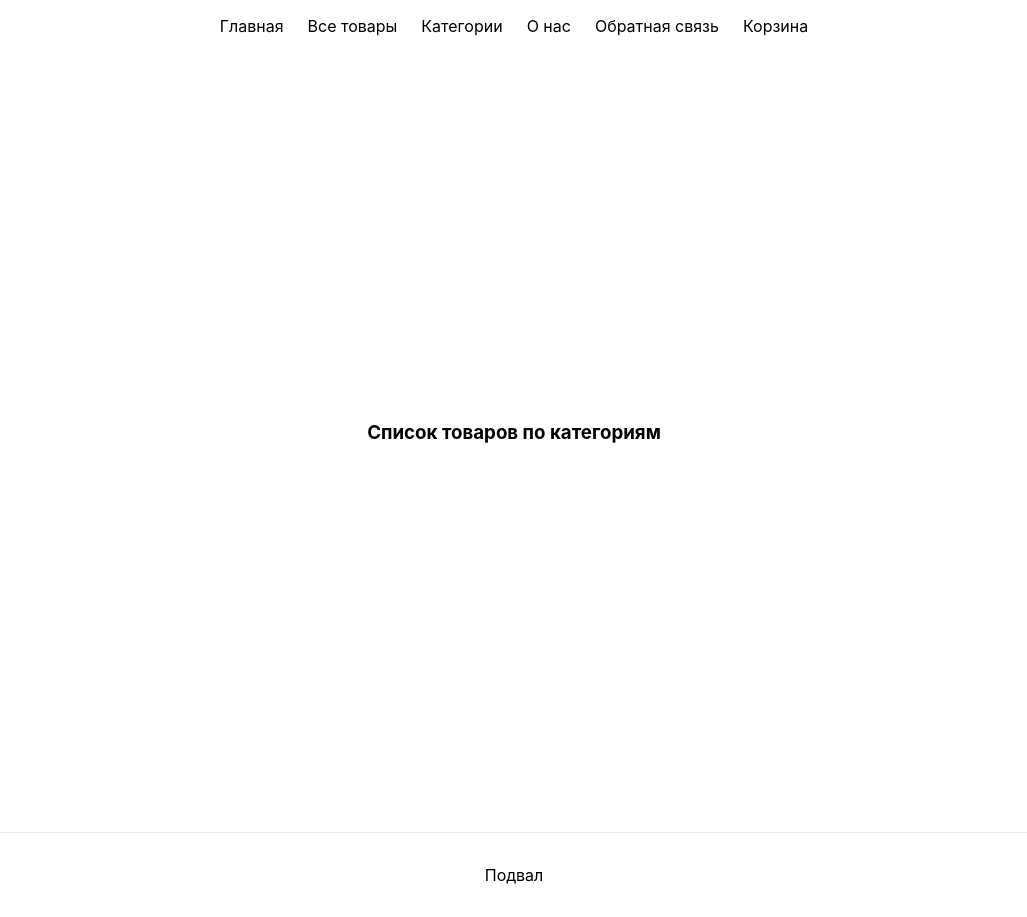
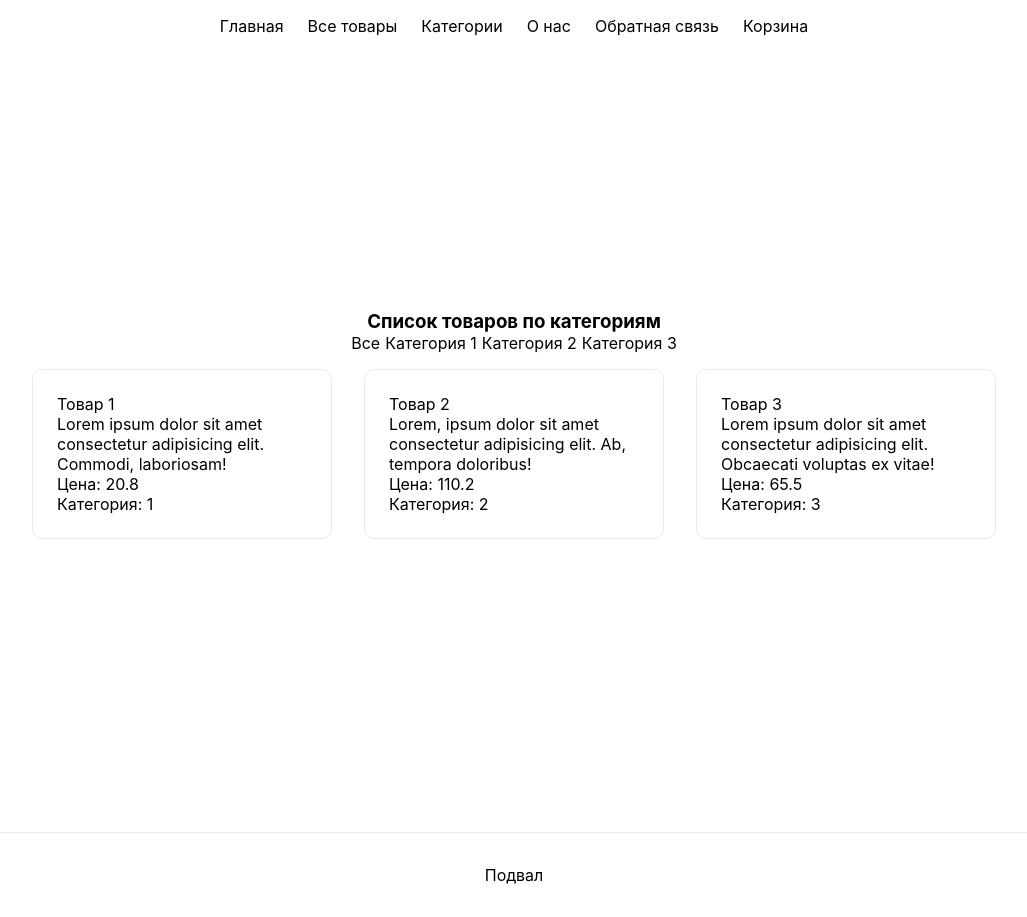
Before and after one commit to liligga/best-eshop, a Next.js app: page /categories in a window 1280 px wide. Shown: the whole page, without its empty margins (126-1153 px from the left). Built offline with nearby package versions, Linux system fonts and the light colour scheme.

Commit message:
Список продуктов в компонент, фильтрация по категориям

```diff
--- /dev/null
+++ b/components/productList.tsx
@@ -0,0 +1,21 @@
+import { Product } from '../types/products'
+import Link from 'next/link'
+import styles from '../styles/Home.module.css'
+
+export default function ProductList({products}:{products: Product[]}) {
+    return (
+        <>
+        {products.map((p) =>
+            <div className={styles.card}>
+                <Link href={`/products/${p.id}`}>{p.name}</Link>
+                <p>
+                    {p.desc}
+                </p>
+                <p>Цена: {p.price}</p>
+                <p>Категория: {p.category}</p>
+            </div>
+
+        )}
+        </>
+    )
+}
--- /dev/null
+++ b/pages/api/categories.ts
@@ -0,0 +1,25 @@
+import type { NextApiRequest, NextApiResponse } from 'next'
+import { Category } from '../../types/products'
+
+
+export default function handler(
+    req: NextApiRequest,
+    res: NextApiResponse<Category[]>
+) {
+    res.status(200).json(
+        [
+            {
+                id: 1,
+                name: "Категория 1",
+            },
+            {
+                id: 2,
+                name: "Категория 2",
+            },
+            {
+                id: 3,
+                name: "Категория 3",
+            }
+        ]
+    )
+}
--- a/pages/api/products.ts
+++ b/pages/api/products.ts
@@ -22,7 +22,7 @@ export default function handler(
         price: 110.2,
         desc: "Lorem, ipsum dolor sit amet consectetur adipisicing elit. Ab, tempora doloribus!",
         images: ["2.jpg"],
-        category: 1
+        category: 2
       },
       {
         id: 3,
@@ -30,7 +30,7 @@ export default function handler(
         price: 65.5,
         desc: "Lorem ipsum dolor sit amet consectetur adipisicing elit. Obcaecati voluptas ex vitae!",
         images: ["3.jpg"],
-        category: 2
+        category: 3
       }
     ]
   )
--- a/pages/categories/index.tsx
+++ b/pages/categories/index.tsx
@@ -1,10 +1,55 @@
 import styles from '../../styles/Home.module.css'
+import ProductList from '../../components/productList'
+import { useEffect, useState } from 'react'
+import { getEnabledCategories } from 'trace_events'
+import { Category, Product } from '../../types/products'
+
+
+const getProducts = async () => {
+    const resp = await fetch("/api/products")
+    return resp.json()
+}
+
+const getCategories = async () => {
+    const resp = await fetch("/api/categories")
+    return resp.json()
+}
+
+
 
 export default function CategoriesPage() {
+    const [products, setProducts] = useState([])
+    const [categories, setCategories] = useState([])
+    const [activeCategory, setActiveCategory] = useState<number | boolean>(true)
+
+    const FILTER_MAP = {
+        boolean: () => true,
+        number: (p: Product) => p.category == activeCategory
+    }
+
+    useEffect(() => {
+        getProducts().then( data => {
+            setProducts(data)
+        })
+        getCategories().then(data => {setCategories(data)})
+    }, [])
+
     return (
         <div className={styles.container}>
             <main className={styles.main}>
                 <h3>Список товаров по категориям</h3>
+                <ul className={styles.categoryList}>
+                    <li><a href="#" onClick={() => setActiveCategory(true)}>Все</a></li>
+                    <>{categories.map((c: Category) =>
+                        <li>
+                            <a href="#" onClick={() => setActiveCategory(c.id) }>{c.name}</a>
+                        </li>
+                    )}</>
+                </ul>
+                <div className={styles.productList}>
+                    <ProductList products={products.filter(FILTER_MAP[typeof activeCategory])} />
+
+                </div>
             </main>
         </div>
     )
--- a/styles/Home.module.css
+++ b/styles/Home.module.css
@@ -28,6 +28,11 @@
 .productList {
   display: flex;
   flex-wrap: wrap;
+}
+
+.categoryList {
+  display: flex;
+  gap: 5px;
 }
 
 .footer {
```
Also changed, not shown: pages/products/index.tsx (+3 -12 lines).
